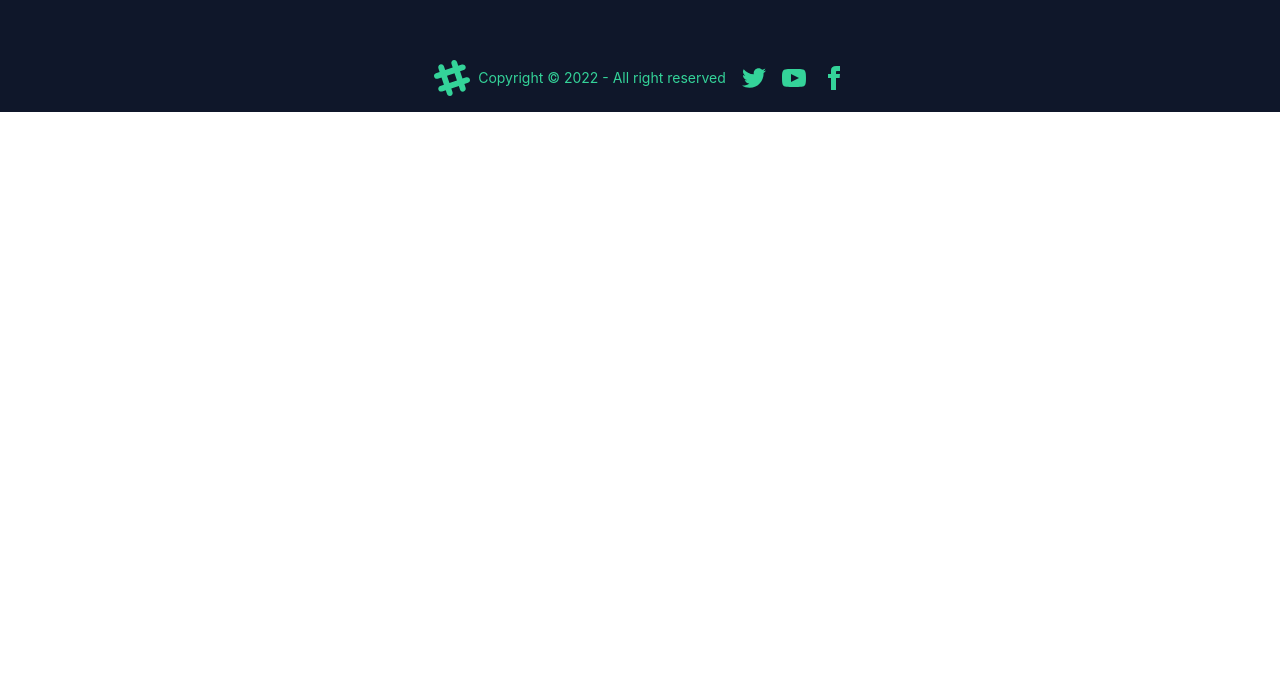
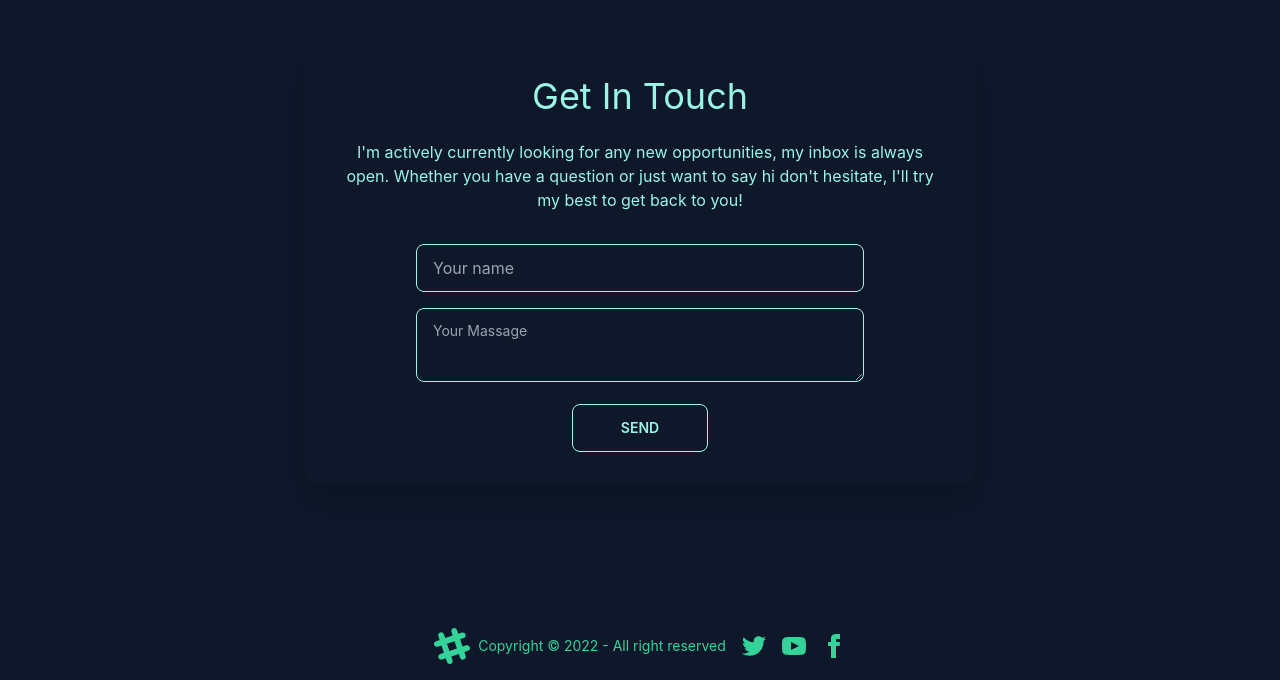
Before and after one commit to Ahamed-JI-Nabil/portfolio-Ahamed-JI-Nabil, a React (Create React App) app: page / in a window 1280 px wide. Shown: the part 1276-1956 px from the top of the page. Before the commit the page ends 1388 px from the top, so only its background shows below. Built offline with nearby package versions, Linux system fonts and the light colour scheme.

Commit message:
contact me form added and mail sendig working

```diff
--- a/package.json
+++ b/package.json
@@ -3,12 +3,14 @@
   "version": "0.1.0",
   "private": true,
   "dependencies": {
+    "@formspree/react": "^2.2.5",
     "@headlessui/react": "^1.6.4",
     "@heroicons/react": "^1.0.6",
     "@testing-library/jest-dom": "^5.16.4",
     "@testing-library/react": "^13.3.0",
     "@testing-library/user-event": "^13.5.0",
     "daisyui": "^2.15.2",
+    "firebase": "^9.8.2",
     "react": "^18.1.0",
     "react-dom": "^18.1.0",
     "react-scripts": "5.0.1",
--- a/public/index.html
+++ b/public/index.html
@@ -24,7 +24,7 @@
       work correctly both with client-side routing and a non-root public URL.
       Learn how to configure a non-root public URL by running `npm run build`.
     -->
-    <title>React App</title>
+    <title>AhamedJINabil</title>
   </head>
   <body>
     <noscript>You need to enable JavaScript to run this app.</noscript>
--- /dev/null
+++ b/src/components/Home/Contact.js
@@ -0,0 +1,29 @@
+import React from 'react';
+
+const Contact = () => {
+    return (
+        <div className='flex items-center justify-center lg:pb-32 pb-28' id='contact'>
+
+            <div className="card max-w-max lg:max-w-2xl bg-base-100 shadow-xl text-teal-200 text-center">
+                <div className="card-body">
+                    <h2 className="text-4xl mb-4">Get In Touch</h2>
+                    <p className='mb-6'>I'm actively currently looking for any new opportunities, my inbox is always open. Whether you have a question or just want to say hi don't hesitate, I'll try my best to get back to you!</p>
+                    <form
+                        action="https://formspree.io/f/xjvlzroe"
+                        method="POST"
+                    >
+                        <div className='mb-4'>
+                            <input type="text" placeholder="Your name" name="name" className="input w-full max-w-md mb-4" />
+
+                            <textarea type="text" placeholder="Your Massage" name="message" className="textarea textarea-bordered w-full max-w-md" />
+                        </div>
+                        <button className='btn px-12' type="submit">Send</button>
+                    </form>
+                </div>
+            </div>
+
+        </div>
+    );
+};
+
+export default Contact;
--- a/src/components/Home/Home.js
+++ b/src/components/Home/Home.js
@@ -1,5 +1,6 @@
 import React from 'react';
 import About from './About';
+import Contact from './Contact';
 import Intro from './Intro';
 import Skills from './Skills';
 
@@ -9,6 +10,7 @@ const Home = () => {
             <Intro></Intro>
             <About></About>
             <Skills></Skills>
+            <Contact></Contact>
         </div>
     );
 };
```
Also changed, not shown: 2 other files (tests, documents, lock files or other folders).
